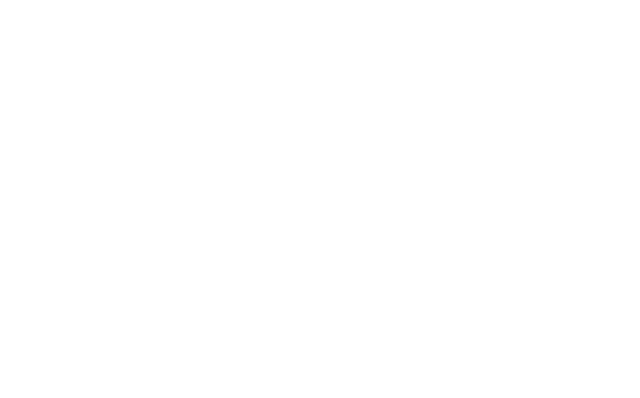
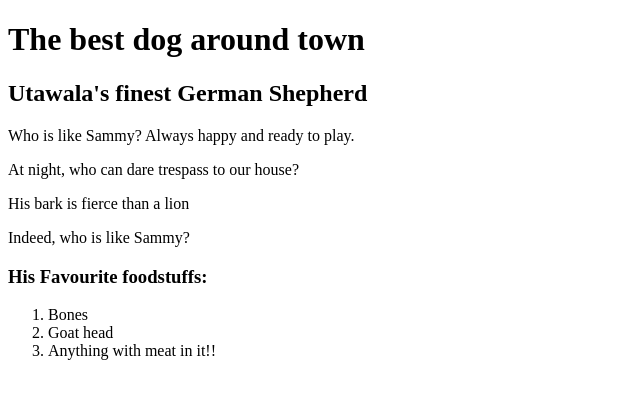
Before and after one commit to Allantuikong/my-fav-pet, a plain HTML site: page my-fav-pet.html in a window 1280 px wide. Shown: the whole page, without its empty margins (0-640 px from the left). Drawn offline with Linux system fonts and the light colour scheme.

Commit message:
Add first paragraph

```diff
--- a/my-fav-pet.html
+++ b/my-fav-pet.html
@@ -6,6 +6,19 @@
   <title>Sammy!</title>
 </head>
 <body>
+  <h1>The best dog around town</h1>
+  <h2>Utawala's finest German Shepherd</h2>
 
+  <p>Who is like Sammy? Always happy and ready to play.</p>
+  <p>At night, who can dare trespass to our house?</p>
+  <p>His bark is fierce than a lion</p>
+  <p>Indeed, who is like Sammy?</p>
+
+  <h3>His Favourite foodstuffs:</h3>
+  <ol>
+    <li>Bones</li>
+    <li>Goat head</li>
+    <li>Anything with meat in it!!</li>
+  </ol>
 </body>
 </html>
```
